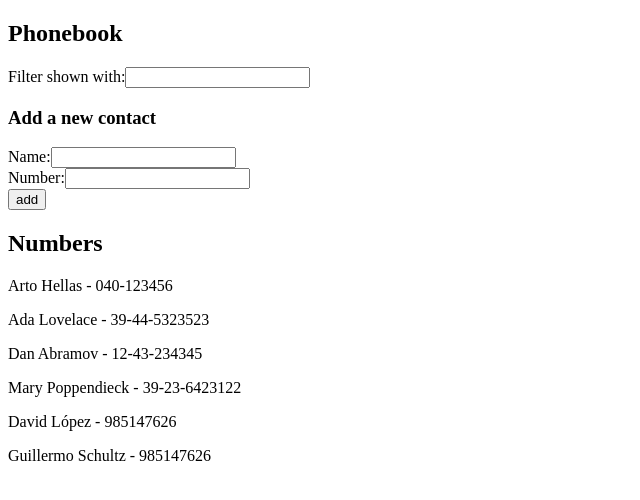
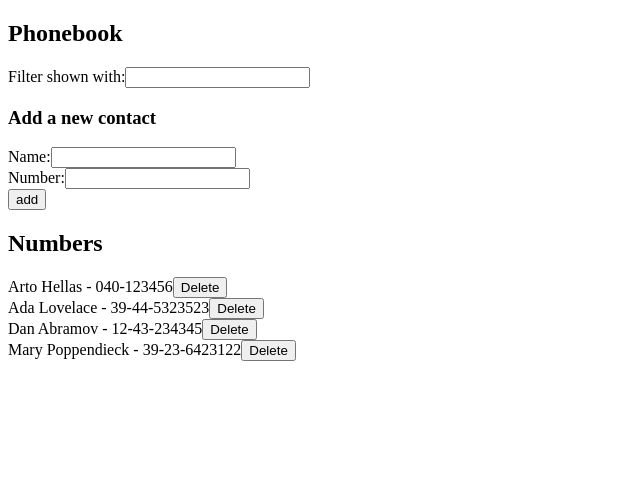
Before and after one commit to Albajarast/FullStackOpen2020, a React (Create React App) app in the folder part2/phonebook-app/: page / in a window 1280 px wide. Shown: the top 500 px of the page, without its empty margins (0-640 px from the left). Built offline with nearby package versions, Linux system fonts and the light colour scheme; data requests are answered from the project's data file.

Commit message:
Add: exercise 2.17

```diff
--- a/part2/phonebook-app/db.json
+++ b/part2/phonebook-app/db.json
@@ -19,16 +19,6 @@
       "name": "Mary Poppendieck",
       "number": "39-23-6423122",
       "id": 4
-    },
-    {
-      "name": "David López",
-      "number": "985147626",
-      "id": 5
-    },
-    {
-      "name": "Guillermo Schultz",
-      "number": "985147626",
-      "id": 6
     }
   ]
 }
--- a/part2/phonebook-app/public/index.html
+++ b/part2/phonebook-app/public/index.html
@@ -3,7 +3,6 @@
 
 <head>
   <meta charset="utf-8" />
-  <link rel="icon" href="%PUBLIC_URL%/favicon.ico" />
   <meta name="viewport" content="width=device-width, initial-scale=1" />
   <meta name="theme-color" content="#000000" />
   <meta name="description" content="Web site created using create-react-app" />
--- a/part2/phonebook-app/src/App.js
+++ b/part2/phonebook-app/src/App.js
@@ -29,7 +29,7 @@ const App = () => {
       <h3>Add a new contact</h3>
       <PersonForm persons={persons} setPersons={setPersons} />
       <h2>Numbers</h2>
-      <ContactsList persons={personsToShow} />
+      <ContactsList persons={personsToShow} setPersons={setPersons} />
     </div>
   )
 }
--- a/part2/phonebook-app/src/components/Contact.js
+++ b/part2/phonebook-app/src/components/Contact.js
@@ -1,10 +1,28 @@
 import React from 'react'
+import personService from '../services/persons'
 
-const Contact = ({ person }) => {
+const Contact = ({ person, setPersons }) => {
+  const deletePerson = (e) => {
+    const remove = window.confirm(
+      `Do you want to remove ${person.name} from your phonebook?`
+    )
+
+    if (remove) {
+      personService.deleteById(person.id).then(() => {
+        personService.getAll().then((response) => {
+          setPersons(response)
+        })
+      })
+    }
+  }
+
   return (
-    <p>
-      {person.name} - {person.number}
-    </p>
+    <div>
+      <span>
+        {person.name} - {person.number}
+      </span>
+      <button onClick={deletePerson}>Delete</button>
+    </div>
   )
 }
 
--- a/part2/phonebook-app/src/components/ContactsList.js
+++ b/part2/phonebook-app/src/components/ContactsList.js
@@ -1,11 +1,11 @@
 import React from 'react'
 import Contact from './Contact'
 
-function ContactsList({ persons }) {
+function ContactsList({ persons, setPersons }) {
   return (
     <div>
       {persons.map((person) => (
-        <Contact key={person.name} person={person} />
+        <Contact key={person.name} person={person} setPersons={setPersons} />
       ))}
     </div>
   )
--- a/part2/phonebook-app/src/services/persons.js
+++ b/part2/phonebook-app/src/services/persons.js
@@ -11,9 +11,15 @@ const create = (newPerson) => {
   return request.then((response) => response.data)
 }
 
+const deleteById = (id) => {
+  const request = axios.delete(`${baseUrl}/${id}`)
+  return request.then((response) => response.data)
+}
+
 const methods = {
   getAll,
-  create
+  create,
+  deleteById
 }
 
 export default methods
```
